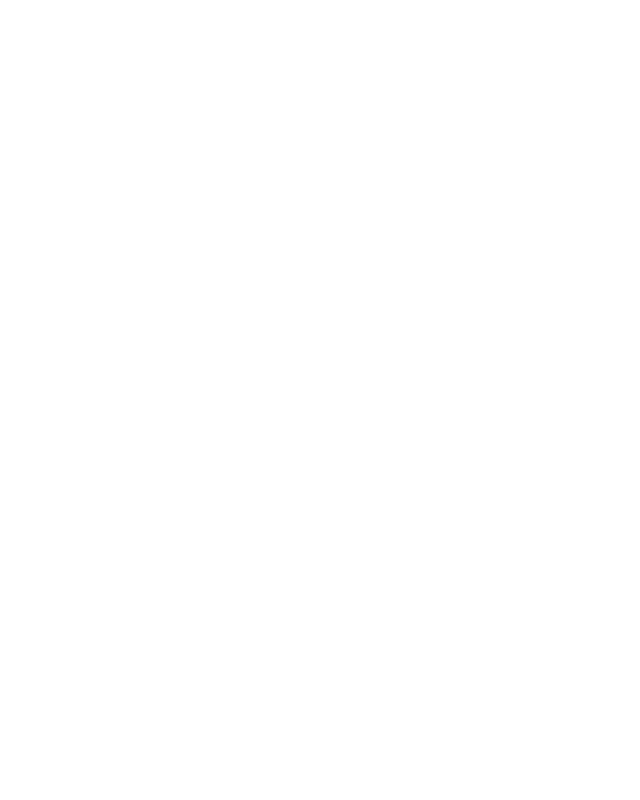
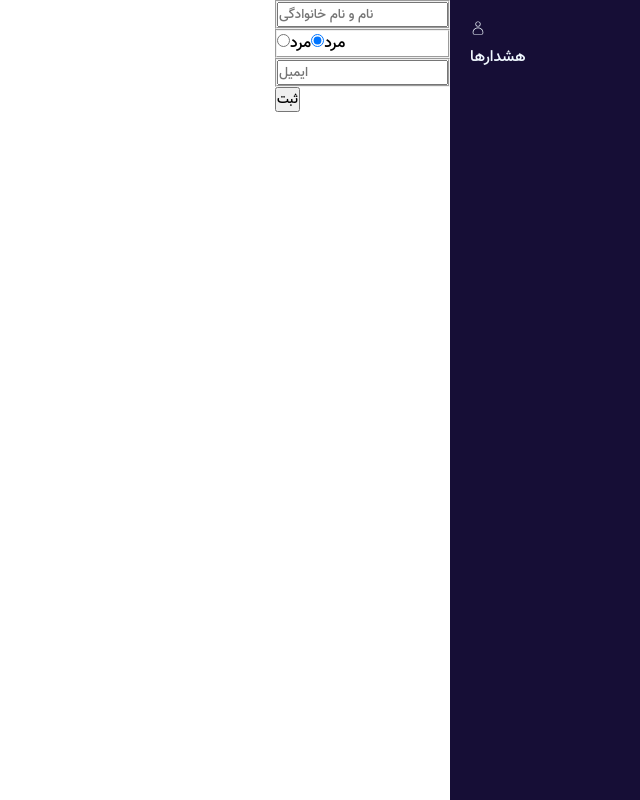
Before and after one commit to gholami71/rbuser, a React (Create React App) app: page /dashboard/profile in a window 1280 px wide. Before the commit this address had no page. Shown: the whole page, without its empty margins (640-1280 px from the left). Built offline with nearby package versions, Linux system fonts and the light colour scheme; no server answers.

Commit message:
// پروفایل سمت فرانت تقریبات تکمیل

```diff
--- a/package.json
+++ b/package.json
@@ -12,6 +12,7 @@
     "react-icons": "^4.10.1",
     "react-router-dom": "^6.14.1",
     "react-scripts": "5.0.1",
+    "react-toastify": "^9.1.3",
     "web-vitals": "^2.1.4"
   },
   "scripts": {
--- a/src/App.js
+++ b/src/App.js
@@ -1,8 +1,10 @@
 
 import './style/style.css'
+import 'react-toastify/dist/ReactToastify.css';
 import {BrowserRouter, Routes, Route} from 'react-router-dom'
 import Login from './page/login'
 import Dashboard from './page/dashboard';
+import Profile from './page/profile';
 import Alarms from './page/sub/alarms';
 
 
@@ -14,6 +16,7 @@
         <Route path='' element={<Login/>}></Route>
         <Route path='/dashboard' element={<Dashboard/>}>
           <Route path='alarms' element={<Alarms/>}></Route>
+          <Route path='profile' element={<Profile/>}></Route>
         </Route>
       </Routes>
     </BrowserRouter>
--- a/src/component/infoUser.js
+++ b/src/component/infoUser.js
@@ -1,15 +1,18 @@
 
 import { CiUser } from "react-icons/ci";
+import { useNavigate } from "react-router-dom";
 
 
 const InfoUser = () =>{
+
+    const navigate = useNavigate()
     return(
         <div className="InfoUser">
             <div className="Info">
                 <p className="icons"><CiUser/></p>
                 <ul>
                     <li>
-                        <p>پروفایل</p>
+                        <p onClick={()=>navigate('profile')}>پروفایل</p>
                     </li>
                     <li>
                         <p>تاریخچه اشتراک</p>
--- a/src/config/OnRun.js
+++ b/src/config/OnRun.js
@@ -1,3 +1,2 @@
 
-export const OnRun = 'http://192.168.20.126:5000'
-/*export const OnRun = 'http://192.168.1.103:5000'*/
+export const OnRun = 'http://127.0.0.1:5000'
--- /dev/null
+++ b/src/config/Regx.js
@@ -0,0 +1 @@
+export const emailPattern = /^[A-Z0-9._%+-]+@[A-Z0-9.-]+\.[A-Z]{2,}$/i;
--- /dev/null
+++ b/src/page/profile.js
@@ -0,0 +1,50 @@
+import axios from "axios"
+import { useState } from "react"
+import { OnRun } from "../config/OnRun"
+import { ToastContainer, toast } from 'react-toastify';
+import { emailPattern } from "../config/Regx";
+
+
+const Profile = () =>{
+    const [data, setData] = useState({fullName:'',sex:'woman', email:''})
+
+
+    const apply = () =>{
+        if (data.fullName=='') {
+            toast.warning('لطفا نام را کامل وارد کنید',{position: toast.POSITION.BOTTOM_RIGHT,className: 'negetive-toast'});
+        }else if (data.email=='') {
+            toast.warning('لطفا نام را ایمیل وارد کنید',{position: toast.POSITION.BOTTOM_RIGHT,className: 'negetive-toast'});
+        }else if (!emailPattern.test(data.email)) {
+            toast.warning('لطفا نام را ایمیل صحیح وارد کنید',{position: toast.POSITION.BOTTOM_RIGHT,className: 'negetive-toast'});
+
+        }else{
+            axios.post(OnRun+'/user/setprofile',data)
+                .then(response=>{
+                    console.log(response.data)
+                })
+        }
+    }
+
+
+    return(
+        <div>
+            <ToastContainer autoClose={3000} />
+            <fieldset>
+                <input value={data.fullName} onChange={(e)=>setData({...data,fullName:e.target.value})} placeholder="نام و نام خانوادگی"/>
+            </fieldset>
+            <fieldset>
+                <input type="radio" checked={data.sex=='man'} onChange={(e)=>setData({...data,sex:e.target.value})} id="sexMan" value="man" name="sex"/>
+                <label htmlFor="sexMan">مرد</label>
+                <input type="radio" checked={data.sex=='woman'} onChange={(e)=>setData({...data,sex:e.target.value})} id="sexWoman" value="woman" name="sex"/>
+                <label  htmlFor="sexWoman">مرد</label>
+            </fieldset>
+            <fieldset>
+                <input value={data.email} onChange={(e)=>setData({...data,email:e.target.value})} placeholder="ایمیل"/>
+            </fieldset>
+            <button onClick={apply}>ثبت</button>
+        </div>
+    )
+}
+
+
+export default Profile
```
Also changed, not shown: 1 other file (tests, documents, lock files or other folders).
